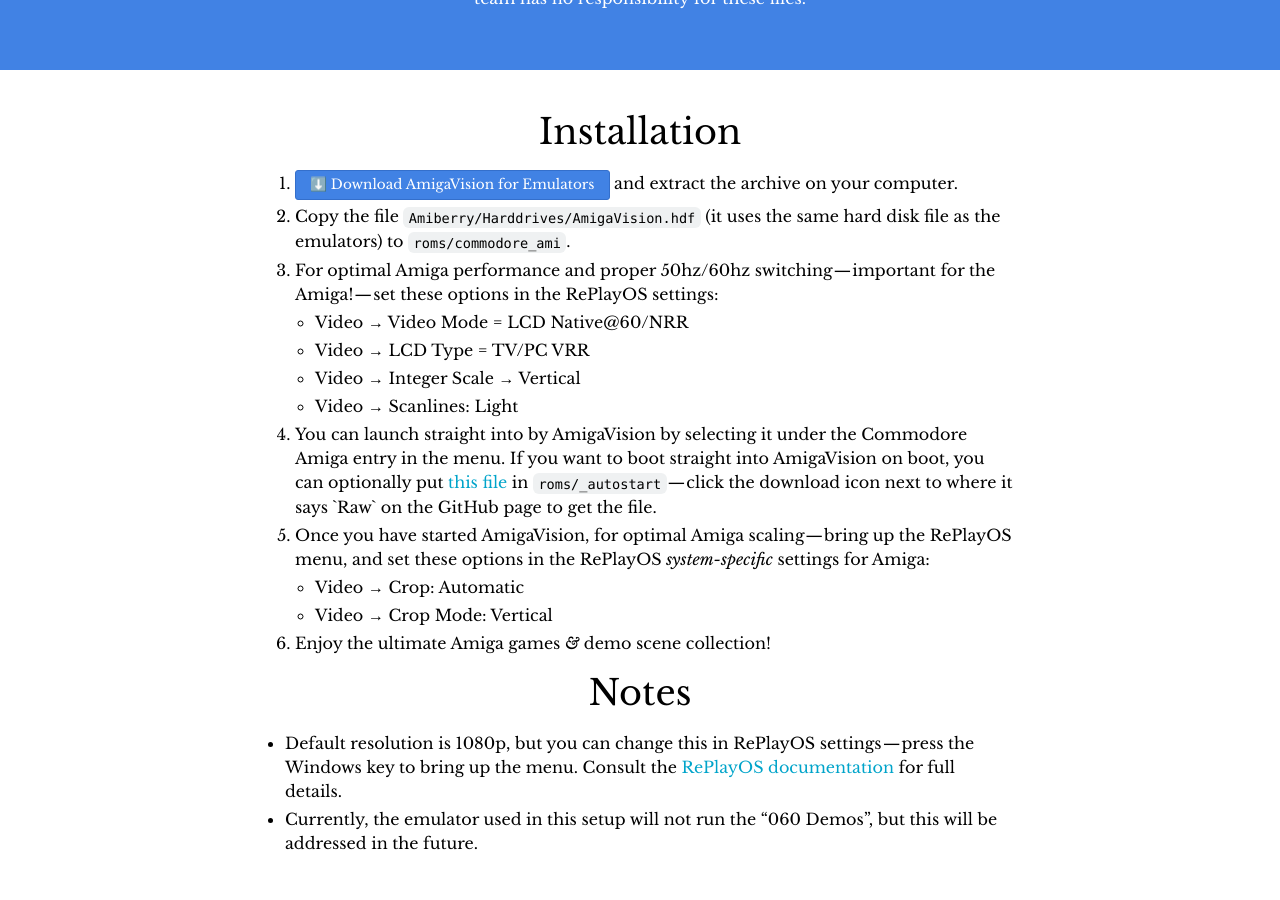
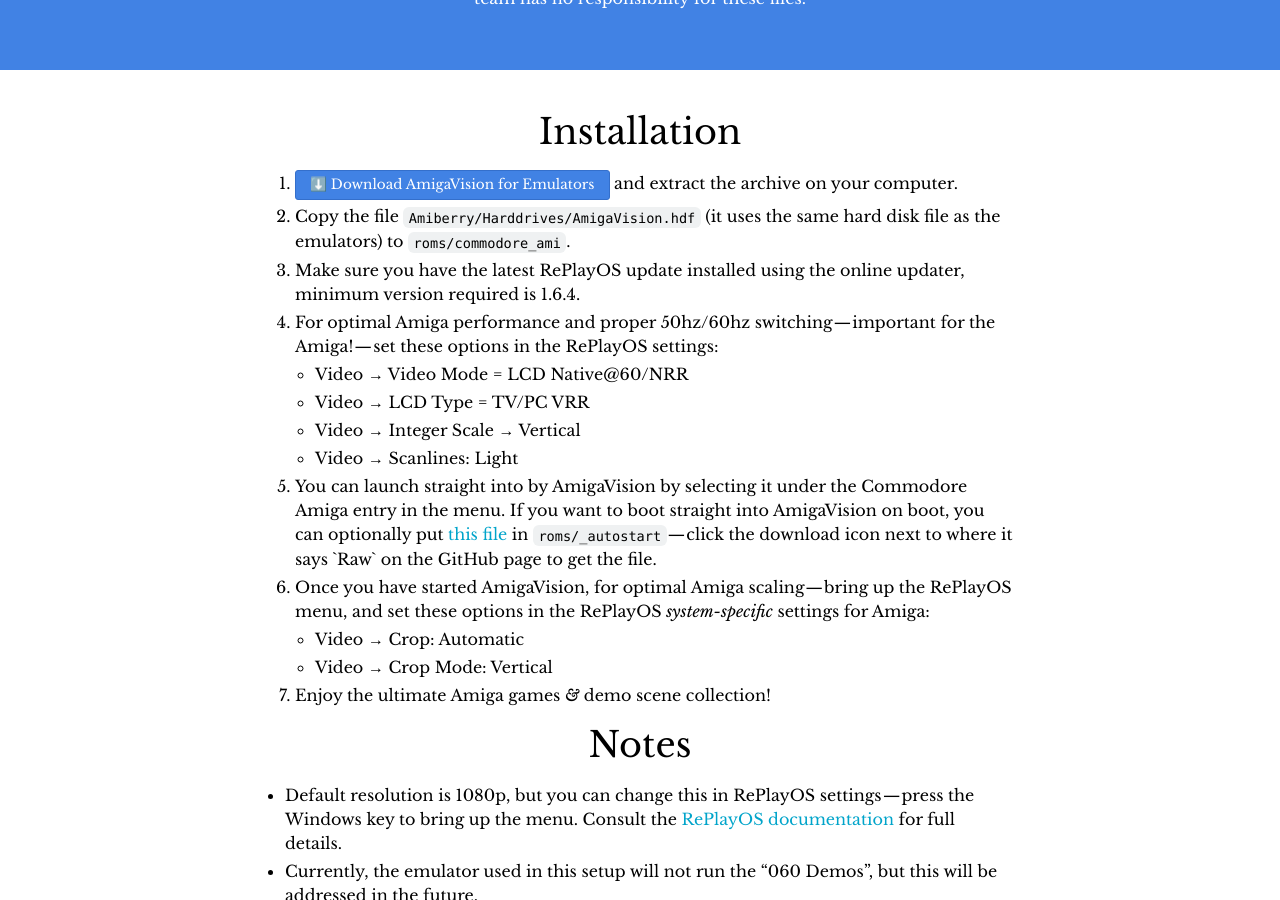
Before and after one commit to amigavision/amigavision.github.io, a Jekyll site: the page built from download/replay.html, in a window 1280 px wide and 900 px high, scrolled down 373 px. Built offline with Jekyll 4.4.1, drawn with Linux system fonts in a browser that asks for light colours.

Commit message:
Detail on minimum version

```diff
--- a/download/replay.html
+++ b/download/replay.html
@@ -19,6 +19,7 @@
     <ol>
       <li><div class="button alt"><a target="_blank" href="https://archive.org/details/software?query=amigavision+for+emulators">⬇️ Download AmigaVision for Emulators</a></div> and extract the archive on your computer.
       <li>Copy the file <code>Amiberry/Harddrives/AmigaVision.hdf</code> (it uses the same hard disk file as the emulators) to <code>roms/commodore_ami</code>.
+      <li>Make sure you have the latest RePlayOS update installed using the online updater, minimum version required is 1.6.4.
       <li>For optimal Amiga performance and proper 50hz/60hz switching — important for the Amiga! — set these options in the RePlayOS settings:
       <ul>
         <li>Video → Video Mode = LCD Native@60/NRR
```
